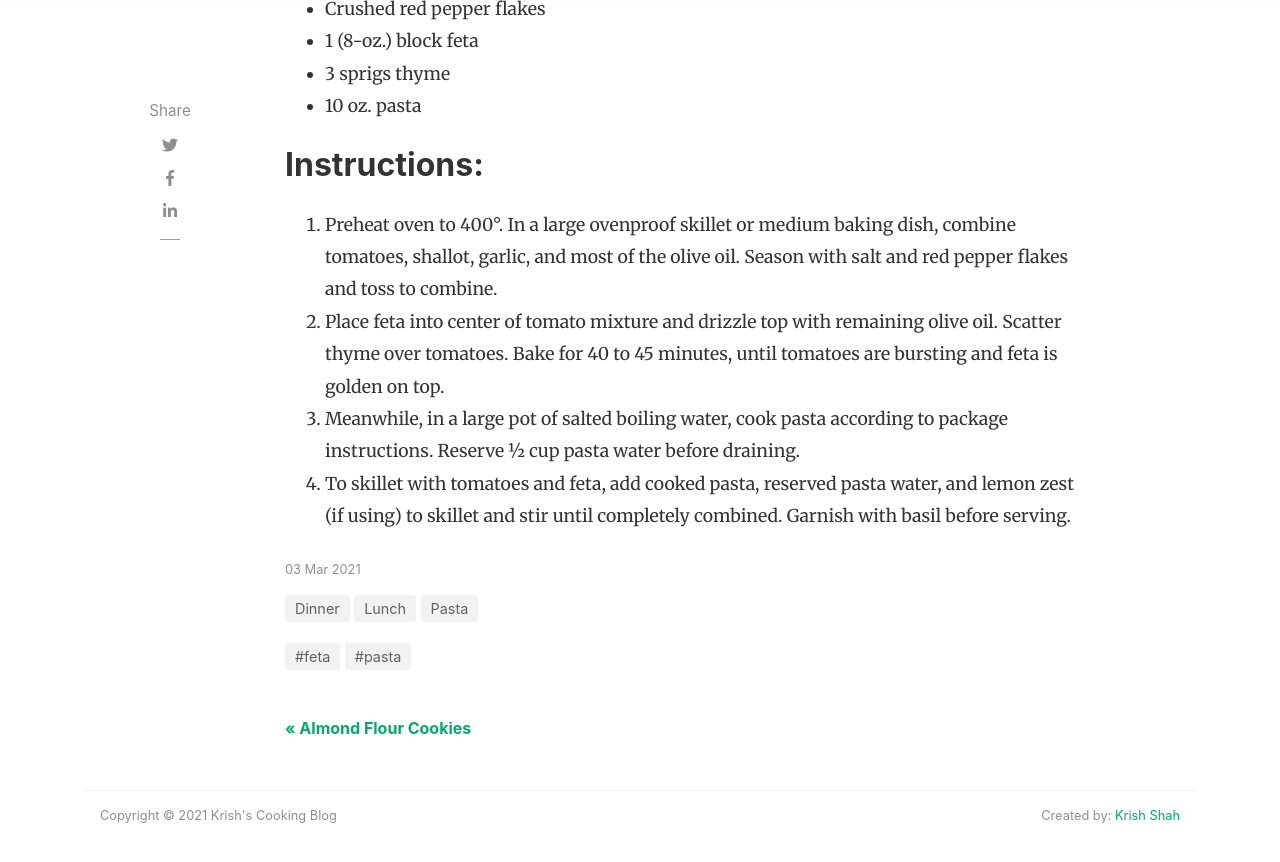
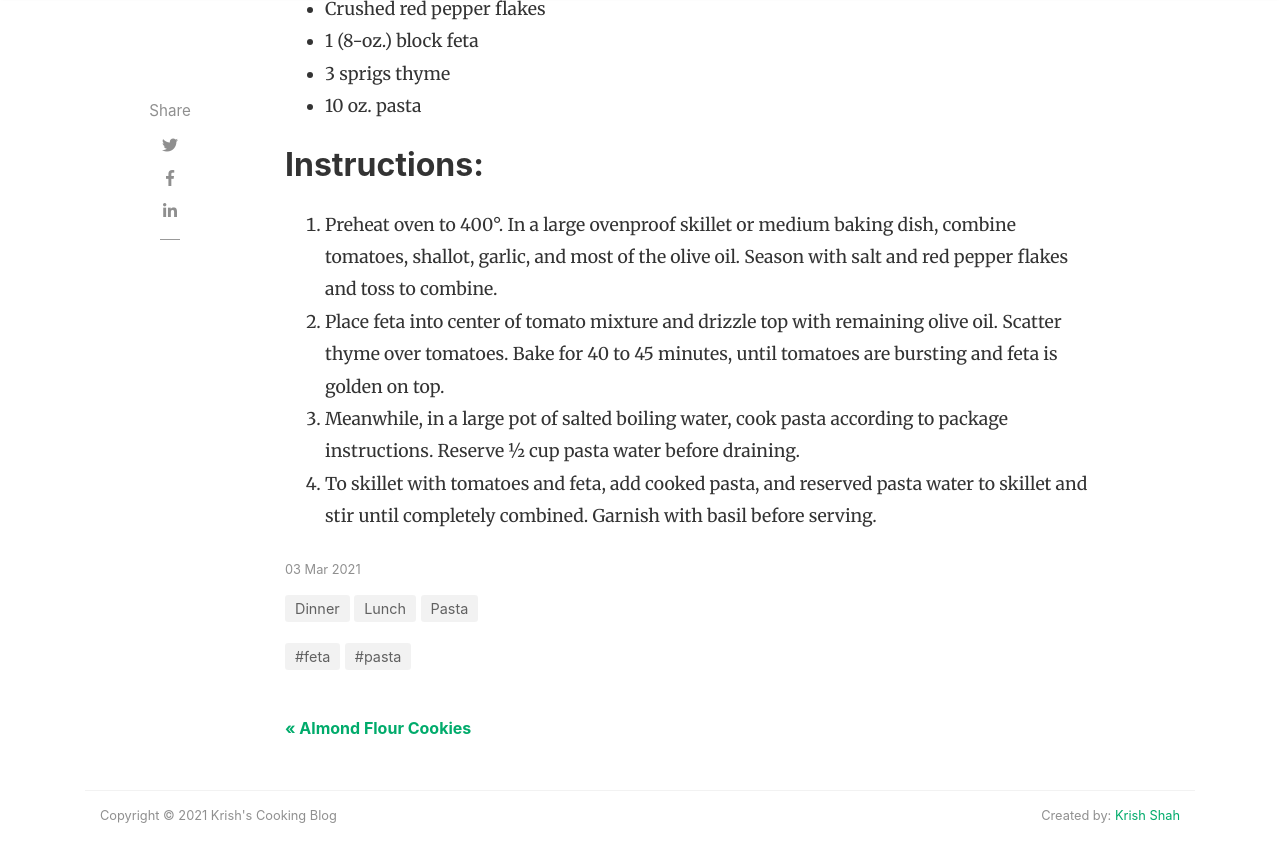
Before and after one commit to krish-shahh/cooking-blog, a Jekyll site: the page built from _posts/2021-03-03-feta-pasta-tiktok.md, in a window 1280 px wide and 900 px high, scrolled down 765 px. Shown: the top 862 px of the window. Built offline with Jekyll 4.4.1, drawn with Linux system fonts in a browser that asks for light colours; nearby versions of some CDN libraries; comment, search, counter and statistics services are not loaded.

Commit message:
Update 2021-03-03-feta-pasta-tiktok.md

```diff
--- a/_posts/2021-03-03-feta-pasta-tiktok.md
+++ b/_posts/2021-03-03-feta-pasta-tiktok.md
@@ -28,4 +28,4 @@ About 45 Minutes
 1. Preheat oven to 400°. In a large ovenproof skillet or medium baking dish, combine tomatoes, shallot, garlic, and most of the olive oil. Season with salt and red pepper flakes and toss to combine.
 2. Place feta into center of tomato mixture and drizzle top with remaining olive oil. Scatter thyme over tomatoes. Bake for 40 to 45 minutes, until tomatoes are bursting and feta is golden on top.
 3. Meanwhile, in a large pot of salted boiling water, cook pasta according to package instructions. Reserve ½ cup pasta water before draining.
-4. To skillet with tomatoes and feta, add cooked pasta, reserved pasta water, and lemon zest (if using) to skillet and stir until completely combined. Garnish with basil before serving.
+4. To skillet with tomatoes and feta, add cooked pasta, and reserved pasta water to skillet and stir until completely combined. Garnish with basil before serving.
```
